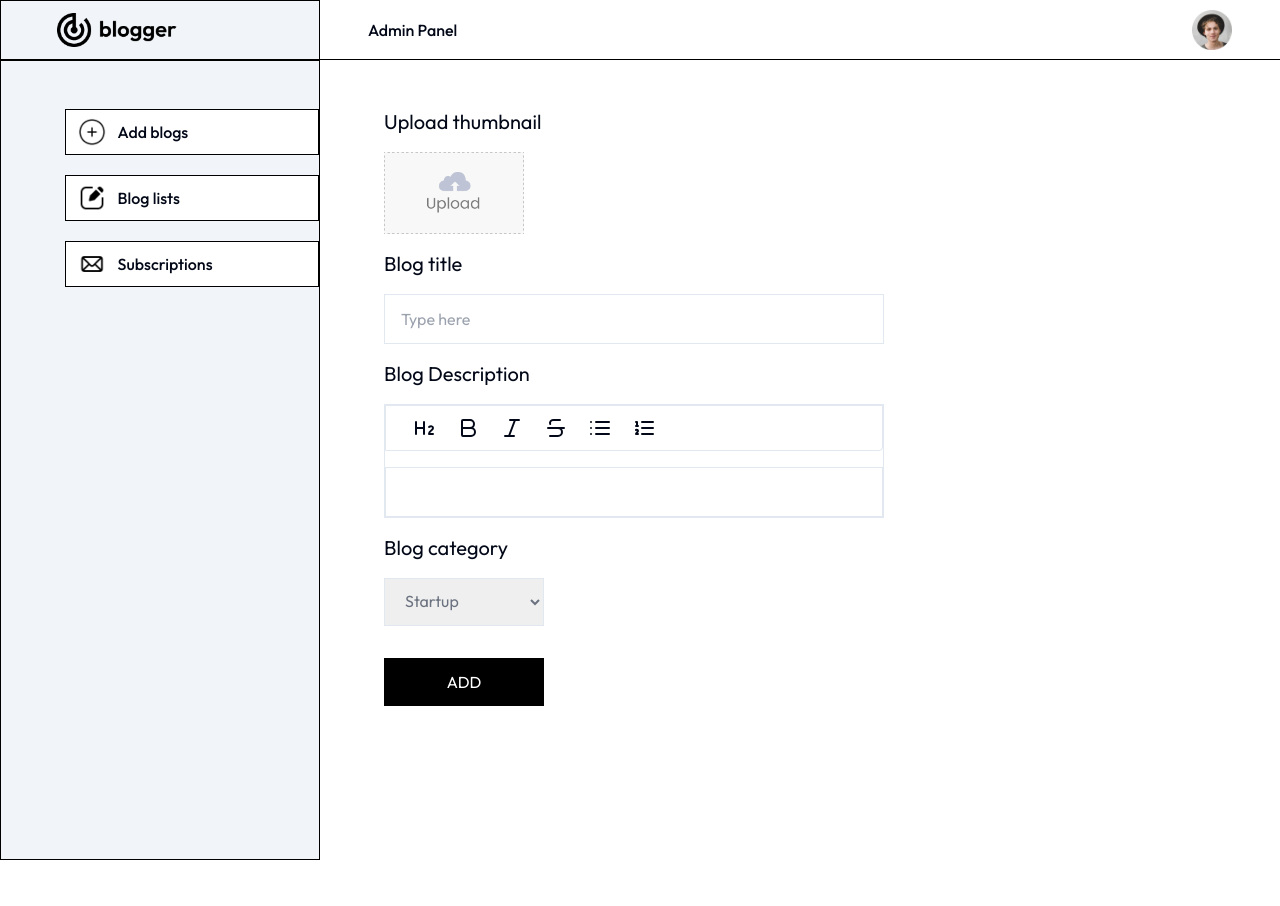
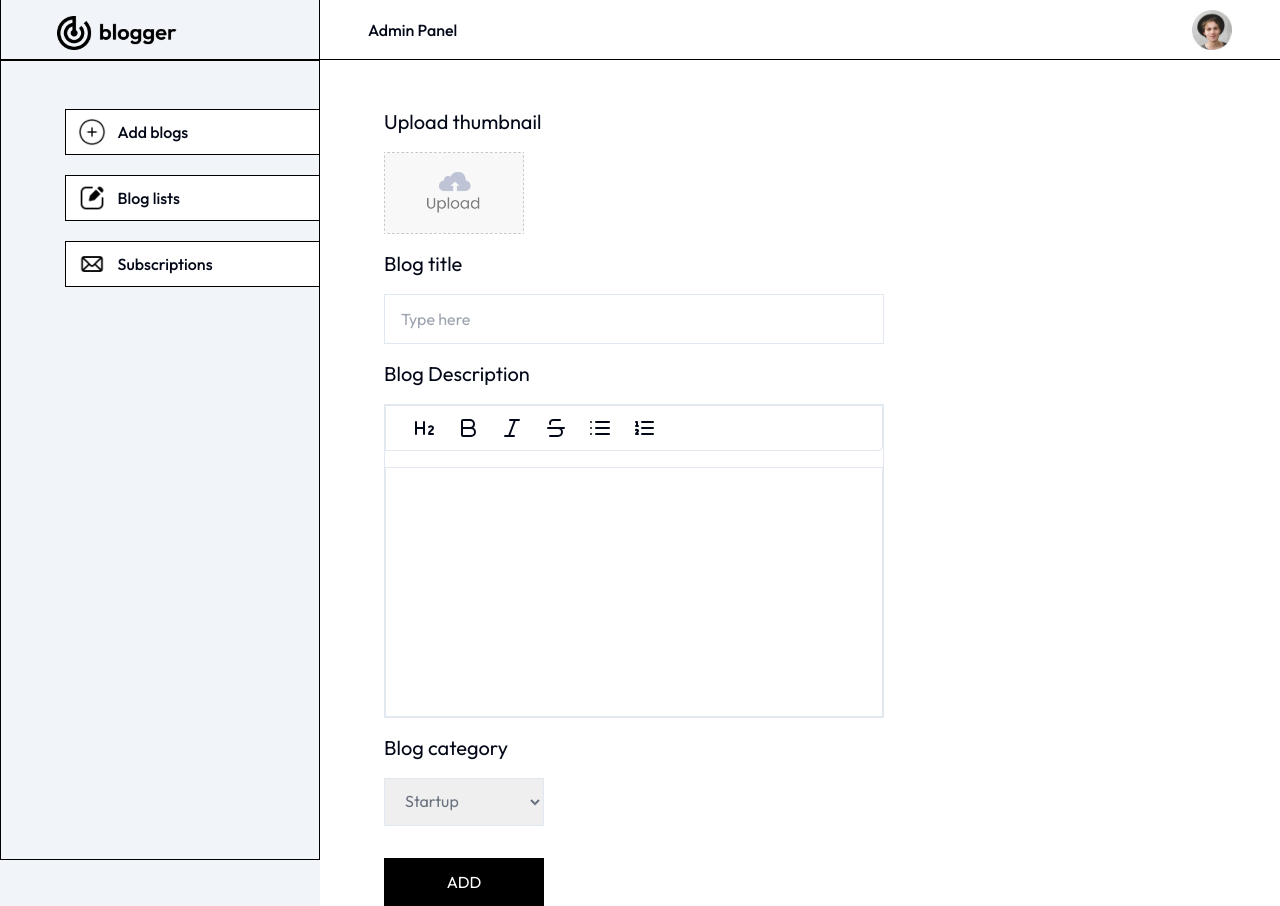
Before and after one commit to Sujoy-2811/Next-Blog-In, a Next.js app: page /admin/addBlog in a window 1280 px wide. Before the commit the page ends 860 px from the top, so only its background shows below. Built offline with nearby package versions, Linux system fonts and the light colour scheme.

Commit message:
fix admin page alignments

```diff
--- a/components/Tiptap.jsx
+++ b/components/Tiptap.jsx
@@ -40,7 +40,9 @@ const Tiptap = ({ onChange }) => {
     ],
     content: "",
     editorProps: {
-      attributes: { class: "w-full  px-4 py-3 border" },
+      attributes: {
+        class: "w-full  px-4 py-3 border min-h-[250px] ",
+      },
     },
     onUpdate({ editor }) {
       onChange(editor.getHTML());
--- a/components/adminComponents/Sidebar.jsx
+++ b/components/adminComponents/Sidebar.jsx
@@ -6,33 +6,33 @@ import React from "react";
 const Sidebar = () => {
   return (
     <div className="flex flex-col bg-slate-100">
-      <div className="px-2 sm:pl-14 py-3 border border-black">
+      <div className="px-2 lg:pl-14 py-4 max-h-[60px] border border-t-0 border-black">
         <Link href="/admin">
           <Image src={assets.logo} width={120} alt="logo" />
         </Link>
       </div>
-      <div className="w-28 sm:w-80 h-[100vh] relative py-12 border border-black">
-        <div className="w-[50%] sm:w-[80%] absolute right-0">
+      <div className="w-full lg:w-80 h-[100vh] relative py-12 border border-black">
+        <div className="w-[50%] lg:w-[80%] absolute right-0">
           <Link
             href="/admin/addBlog"
-            className="flex items-center border border-black gap-3 font-medium px-3 py-2 bg-white  "
+            className="flex items-center border border-r-0 border-black gap-3 font-medium px-3 py-2 bg-white  "
           >
             <Image src={assets.add_icon} alt="add blog" width={28} />
-            <p className="hidden sm:inline-block">Add blogs</p>
+            <p className="hidden lg:inline-block">Add blogs</p>
           </Link>
           <Link
             href="/admin/blogList"
-            className=" mt-5 flex items-center border border-black gap-3 font-medium px-3 py-2 bg-white  "
+            className=" mt-5 flex items-center border border-r-0 border-black gap-3 font-medium px-3 py-2 bg-white  "
           >
             <Image src={assets.blog_icon} alt="show list" width={28} />
-            <p className="hidden sm:inline-block">Blog lists</p>
+            <p className="hidden lg:inline-block">Blog lists</p>
           </Link>
           <Link
             href="/admin/subscriptions"
-            className=" mt-5 flex items-center border border-black gap-3 font-medium px-3 py-2 bg-white  "
+            className=" mt-5 flex items-center border border-r-0 border-black gap-3 font-medium px-3 py-2 bg-white  "
           >
             <Image src={assets.email_icon} alt="subscriptions" width={28} />
-            <p className="hidden sm:inline-block">Subscriptions</p>
+            <p className="hidden lg:inline-block">Subscriptions</p>
           </Link>
         </div>
       </div>
```
